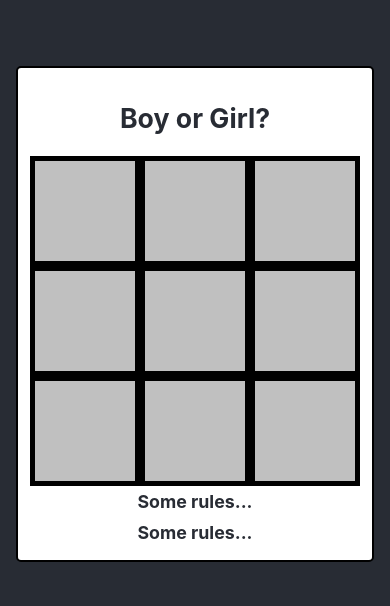
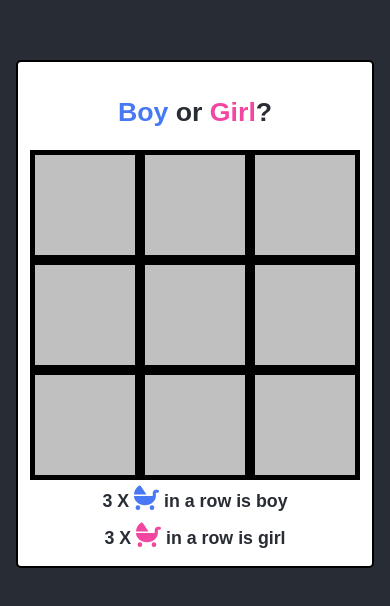
Before and after one commit to niros001/boy_or_girl, a React (Create React App) app: page / in a window 390 px wide. Shown: the part 108-714 px from the top of the page. Built offline with nearby package versions, Linux system fonts and the light colour scheme.

Commit message:
Fix mobile touch & improve UI

```diff
--- a/src/App.css
+++ b/src/App.css
@@ -25,6 +25,7 @@
   border: 2px solid black;
   border-radius: 5px;
   padding: 12px;
+  font-family: Trattatello, fantasy;
 }
 
 .card-wrapper h2 {
@@ -42,52 +43,5 @@
   flex-direction: column;
   align-items: center;
   background-color: black;
-
+  touch-action: none;
 }
-
-/*.vertical-lines-wrapper {*/
-/*  position: absolute;*/
-/*  display: flex;*/
-/*  flex-direction: column;*/
-/*  justify-content: space-evenly;*/
-/*  height: 100%;*/
-/*  width: 100%;*/
-/*  pointer-events: none;*/
-/*}*/
-
-/*.vertical-line {*/
-/*  background-color: black;*/
-/*  width: 100%;*/
-/*  height: 5px;*/
-/*}*/
-
-/*.horizontal-lines-wrapper {*/
-/*  position: absolute;*/
-/*  display: flex;*/
-/*  flex-direction: row;*/
-/*  justify-content: space-evenly;*/
-/*  height: 100%;*/
-/*  width: 100%;*/
-/*  pointer-events: none;*/
-/*}*/
-
-/*.horizontal-line {*/
-/*  background-color: black;*/
-/*  width: 5px;*/
-/*  height: 100%;*/
-/*}*/
-
-@media (prefers-reduced-motion: no-preference) {
-  .App-logo {
-    animation: App-logo-spin infinite 20s linear;
-  }
-}
-
-@keyframes App-logo-spin {
-  from {
-    transform: rotate(0deg);
-  }
-  to {
-    transform: rotate(360deg);
-  }
-}
--- a/src/App.js
+++ b/src/App.js
@@ -1,14 +1,16 @@
 import './App.css';
-import {useMemo} from 'react';
+import React, {useMemo} from 'react';
 import ScratchedBox from './ScratchedBox';
 import {generateBoard} from './board';
+import {faBabyCarriage} from '@fortawesome/free-solid-svg-icons';
+import {FontAwesomeIcon} from '@fortawesome/react-fontawesome';
 
 const App = () => {
   const board = useMemo(() => generateBoard(), []);
   return (
     <div className="container">
       <div className="card-wrapper">
-        <h2>Boy or Girl?</h2>
+        <h2><span style={{color: '#4978F4'}}>Boy</span> or <span style={{color: '#F247A0'}}>Girl</span>?</h2>
         <div className="card">
           {[...Array(3).keys()].map((i) => <div key={i} className="row">
             {[...Array(3).keys()].map((j) => (
@@ -16,8 +18,12 @@ const App = () => {
             ))}
           </div>)}
         </div>
-        <h4>Some rules...</h4>
-        <h4>Some rules...</h4>
+        <div className="row">
+          <h4>3 X <FontAwesomeIcon icon={faBabyCarriage} color="#4978F4" fontSize={25}/> in a row is boy</h4>
+        </div>
+        <div className="row">
+          <h4>3 X <FontAwesomeIcon icon={faBabyCarriage} color="#F247A0" fontSize={25}/> in a row is girl</h4>
+        </div>
       </div>
     </div>
   );
--- a/src/ScratchedBox.js
+++ b/src/ScratchedBox.js
@@ -3,7 +3,7 @@ import styled from 'styled-components';
 import {FontAwesomeIcon} from '@fortawesome/react-fontawesome';
 import {faBabyCarriage} from '@fortawesome/free-solid-svg-icons';
 
-const SCRATCH_SIZE = 5;
+const SCRATCH_SIZE = 10;
 
 const Container = styled.div`
   position: relative;
@@ -14,7 +14,6 @@ const Container = styled.div`
   width: 100px;
   height: 100px;
   margin: 5px;
-  touch-action: none;
 `
 
 const HiddenDot = styled.div`
@@ -36,11 +35,19 @@ const ScratchedBox = ({data}) => (
       {[...Array(100 / SCRATCH_SIZE).keys()].map((i) =>
           [...Array(100 / SCRATCH_SIZE).keys()].map((j) => (
               <HiddenDot
+                  name="dot"
                   key={`${i}-${j}`}
                   top={(i * SCRATCH_SIZE)}
                   left={j * SCRATCH_SIZE}
                   onMouseMove={({target}) => target.style.background = 'transparent'}
-                  onTouchMove={({target}) => target.style.background = 'transparent'}
+                  onTouchMove={(e) => {
+                    const clientX = e.touches[0].clientX;
+                    const clientY = e.touches[0].clientY;
+                    const hoverElement = document.elementFromPoint(clientX, clientY);
+                    if (hoverElement.getAttribute('name') === 'dot') {
+                      hoverElement.style.background = 'transparent'
+                    }
+                  }}
               />
           )))}
     </Container>
--- a/src/board.js
+++ b/src/board.js
@@ -28,7 +28,7 @@ export const generateBoard = () => {
     console.log(board)
     return board;
   } else {
-    console.log('Not valid board')
+    // console.log('Not valid board')
     return generateBoard();
   }
 }
```
